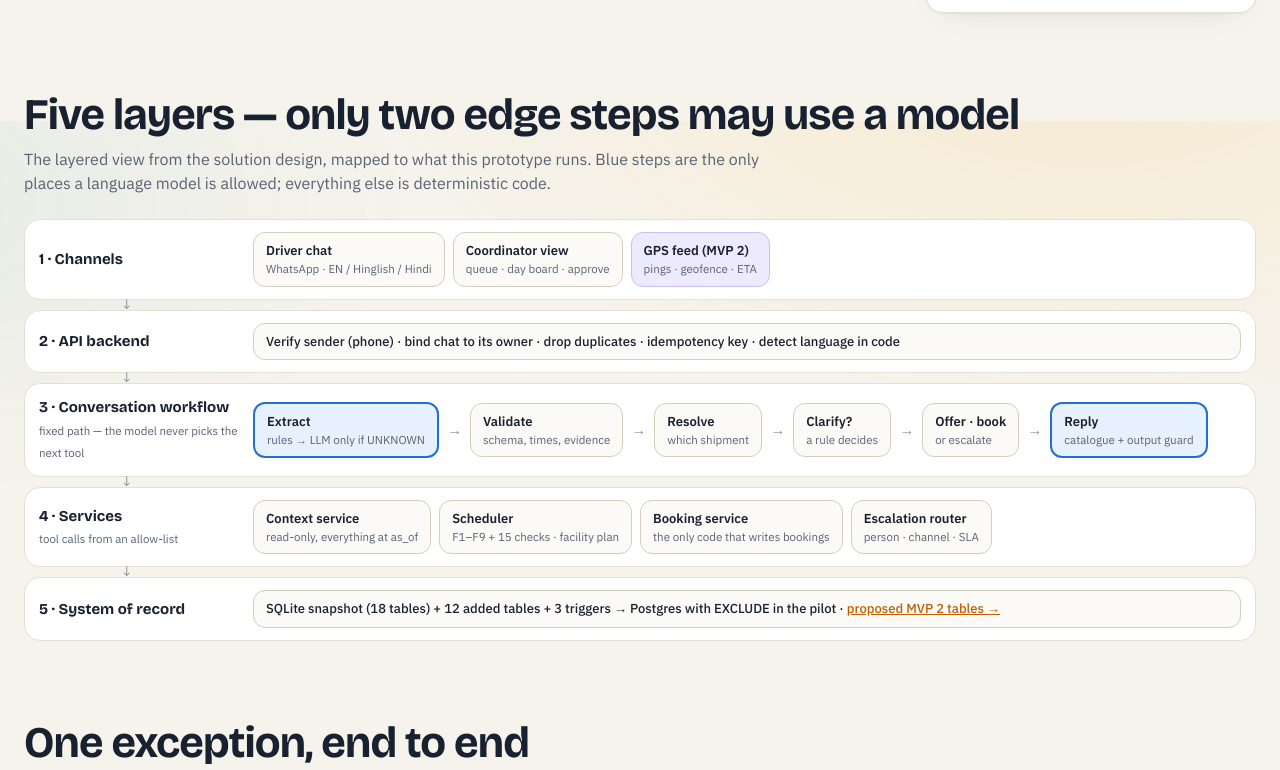
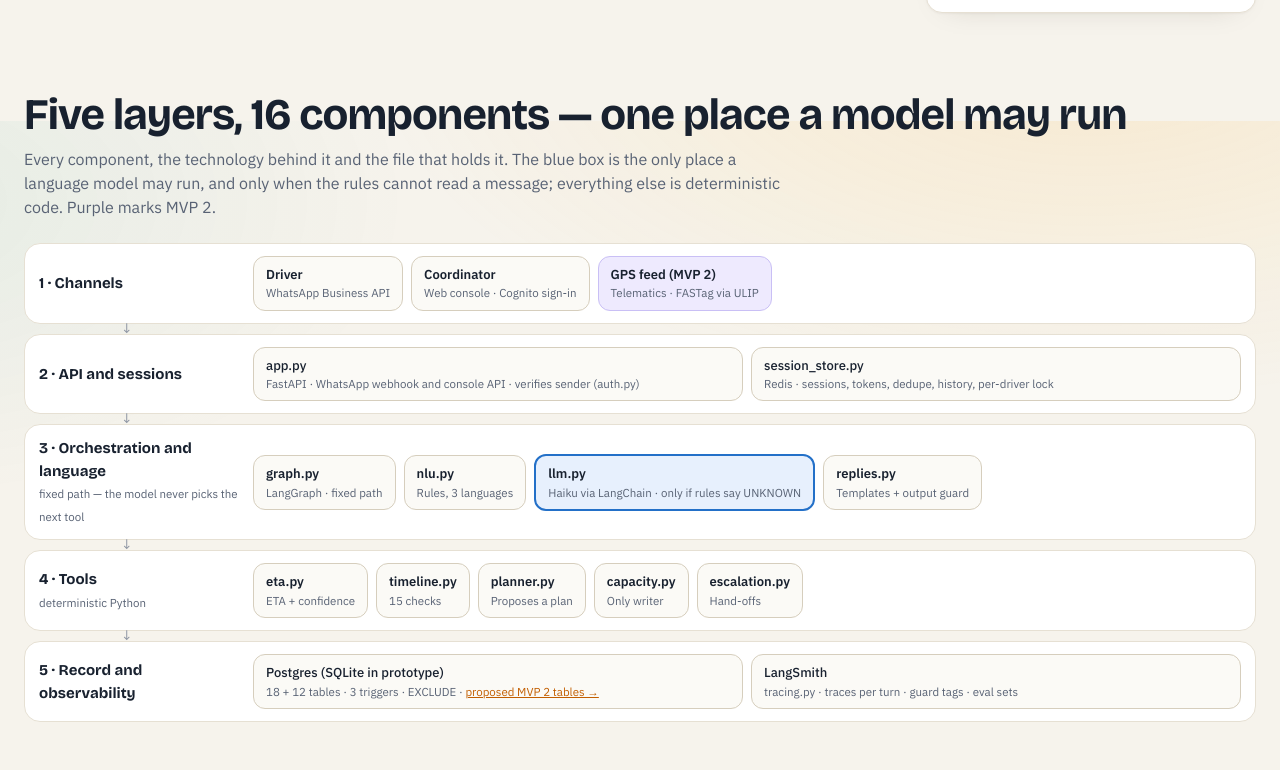
Before and after one commit to Shanny-dot/SetuHaul_Logistics_Management, a plain HTML site: page flow.html in a window 1280 px wide. Shown: the part 1479-2249 px from the top of the page. Drawn offline with nearby package versions, Linux system fonts and the light colour scheme.

Commit message:
Portal: architecture diagrams show the 16 components, files and technology
Co-Authored-By: Claude Opus 5.5 <noreply@anthropic.com>
Claude-Session: https://claude.ai/code/session_017T5icnFUFQz2BSZvHwwvrk

```diff
--- a/flow.html
+++ b/flow.html
@@ -126,7 +126,7 @@
 <main class="wrap">
 <div class="page-head"><div><div class="eyebrow">● Flow & Architecture</div><h1>From a WhatsApp message to a dock door</h1>
 <p>How the pieces fit, who owns each decision, and what a working day looks like for the two people this system serves: the driver on the road and the coordinator at Jaipur DC.</p>
-<div class="jump"><a class="btn" href="#architecture">Architecture</a><a class="btn" href="#layers">Five layers</a><a class="btn" href="#e2e">One exception, end to end</a><a class="btn" href="#life-driver">🚚 Life of a Driver</a><a class="btn" href="#life-coordinator">🎧 Life of a Coordinator</a><a class="btn" href="#meet">Where they meet</a></div></div></div>
+<div class="jump"><a class="btn" href="#architecture">Architecture</a><a class="btn" href="#layers">Five layers · 16 components</a><a class="btn" href="#e2e">One exception, end to end</a><a class="btn" href="#life-driver">🚚 Life of a Driver</a><a class="btn" href="#life-coordinator">🎧 Life of a Coordinator</a><a class="btn" href="#meet">Where they meet</a></div></div></div>
 
 <h2 class="sec-t" id="architecture" style="margin-top:30px">Architecture</h2>
 <p class="sec-p">One small container, one database, one write path. Language at the edges, deterministic code in the middle. Click any box, or play a trace to watch a real case travel through it.</p>
@@ -138,14 +138,14 @@
   </div>
 </div>
 
-<h2 class="sec-t" id="layers">Five layers — only two edge steps may use a model</h2>
-<p class="sec-p">The layered view from the solution design, mapped to what this prototype runs. Blue steps are the only places a language model is allowed; everything else is deterministic code.</p>
+<h2 class="sec-t" id="layers">Five layers, 16 components — one place a model may run</h2>
+<p class="sec-p">Every component, the technology behind it and the file that holds it. The blue box is the only place a language model may run, and only when the rules cannot read a message; everything else is deterministic code. Purple marks MVP 2.</p>
 <div class="layers5" id="layers5">
- <div class="ly"><div class="lt">1 · Channels</div><div class="lb"><span class="bx">Driver chat<small>WhatsApp · EN / Hinglish / Hindi</small></span><span class="bx">Coordinator view<small>queue · day board · approve</small></span><span class="bx mv">GPS feed (MVP 2)<small>pings · geofence · ETA</small></span></div></div>
- <div class="ly"><div class="lt">2 · API backend</div><div class="lb"><span class="bx wide">Verify sender (phone) · bind chat to its owner · drop duplicates · idempotency key · detect language in code</span></div></div>
- <div class="ly"><div class="lt">3 · Conversation workflow<br><small>fixed path — the model never picks the next tool</small></div><div class="lb flowr"><span class="bx llm">Extract<small>rules → LLM only if UNKNOWN</small></span><i>→</i><span class="bx">Validate<small>schema, times, evidence</small></span><i>→</i><span class="bx">Resolve<small>which shipment</small></span><i>→</i><span class="bx">Clarify?<small>a rule decides</small></span><i>→</i><span class="bx">Offer · book<small>or escalate</small></span><i>→</i><span class="bx llm">Reply<small>catalogue + output guard</small></span></div></div>
- <div class="ly"><div class="lt">4 · Services<br><small>tool calls from an allow-list</small></div><div class="lb"><span class="bx">Context service<small>read-only, everything at as_of</small></span><span class="bx">Scheduler<small>F1–F9 + 15 checks · facility plan</small></span><span class="bx">Booking service<small>the only code that writes bookings</small></span><span class="bx">Escalation router<small>person · channel · SLA</small></span></div></div>
- <div class="ly"><div class="lt">5 · System of record</div><div class="lb"><span class="bx wide">SQLite snapshot (18 tables) + 12 added tables + 3 triggers → Postgres with EXCLUDE in the pilot · <a href="insights.html#new-tables">proposed MVP 2 tables →</a></span></div></div>
+ <div class="ly"><div class="lt">1 · Channels</div><div class="lb"><span class="bx">Driver<small>WhatsApp Business API</small></span><span class="bx">Coordinator<small>Web console · Cognito sign-in</small></span><span class="bx mv">GPS feed (MVP 2)<small>Telematics · FASTag via ULIP</small></span></div></div>
+ <div class="ly"><div class="lt">2 · API and sessions</div><div class="lb"><span class="bx wide">app.py<small>FastAPI · WhatsApp webhook and console API · verifies sender (auth.py)</small></span><span class="bx wide">session_store.py<small>Redis · sessions, tokens, dedupe, history, per-driver lock</small></span></div></div>
+ <div class="ly"><div class="lt">3 · Orchestration and language<br><small>fixed path — the model never picks the next tool</small></div><div class="lb"><span class="bx">graph.py<small>LangGraph · fixed path</small></span><span class="bx">nlu.py<small>Rules, 3 languages</small></span><span class="bx llm">llm.py<small>Haiku via LangChain · only if rules say UNKNOWN</small></span><span class="bx">replies.py<small>Templates + output guard</small></span></div></div>
+ <div class="ly"><div class="lt">4 · Tools<br><small>deterministic Python</small></div><div class="lb"><span class="bx">eta.py<small>ETA + confidence</small></span><span class="bx">timeline.py<small>15 checks</small></span><span class="bx">planner.py<small>Proposes a plan</small></span><span class="bx">capacity.py<small>Only writer</small></span><span class="bx">escalation.py<small>Hand-offs</small></span></div></div>
+ <div class="ly"><div class="lt">5 · Record and observability</div><div class="lb"><span class="bx wide">Postgres (SQLite in prototype)<small>18 + 12 tables · 3 triggers · EXCLUDE · <a href="insights.html#new-tables">proposed MVP 2 tables →</a></small></span><span class="bx wide">LangSmith<small>tracing.py · traces per turn · guard tags · eval sets</small></span></div></div>
 </div>
 
 <h2 class="sec-t" id="e2e">One exception, end to end</h2>
@@ -176,24 +176,26 @@
 const N={
  drv:{x:20,y:70,w:150,h:64,l:'Driver',s:'WhatsApp · EN / Hing / Hindi',c:'#0B8A78',own:'People',d:'Writes in their own words. Identity comes from the verified phone number, never from what the message claims.'},
  disp:{x:20,y:560,w:150,h:64,l:'Carrier dispatcher',s:'told when a booking is released',c:'#586274',own:'People',d:'Hears automatically when a booking is released because the truck can no longer reach its window (e.g. APT1018 at 09:45).'},
- wa:{x:210,y:70,w:170,h:64,l:'WhatsApp webhook',s:'signature verified · dedupe',c:'#586274',own:'Channel',d:'Cloud API webhook. Same message ID, or the same text within 10 minutes, gets no second reply and no second ETA record.'},
+ wa:{x:210,y:70,w:170,h:64,l:'app.py · FastAPI',s:'webhook · signature · dedupe',c:'#586274',own:'API',d:'The HTTP entry point. Verifies Meta\'s signature on the WhatsApp webhook, rate-limits, drops repeated message IDs, takes a per-driver lock, runs one turn through graph.py and sends the reply. Also serves the coordinator console API.'},
+ ses:{x:210,y:170,w:170,h:64,l:'session_store.py',s:'Redis · sessions · history',c:'#586274',own:'API',d:'Redis keys for driver and coordinator sessions, sign-in tokens, the last 20 human and AI messages, WhatsApp message IDs already seen, the per-driver lock and the rate limit. A cache only: bookings never live here.'},
  wf:{x:430,y:40,w:470,h:600,l:'',s:'',c:'#DB7E00',box:true},
- id:{x:455,y:80,w:200,h:58,l:'Conversation workflow',s:'fixed state machine · 10 steps',c:'#DB7E00',own:'Code decides',d:'Turns one message into one reply by calling tools in a known order. Nothing lets a model pick the next tool — it is a workflow, not an agent loop.'},
- nlu:{x:680,y:80,w:200,h:58,l:'Language layer',s:'rules first: regex + word lists',c:'#2370C8',own:'Model reads',d:'Reads clock times, durations, ranges, choices, safety words and urgency claims with evidence. Hindi and Hinglish without a model call.'},
- llm:{x:700,y:160,w:180,h:50,l:'LLM fallback',s:'Claude Haiku · strict JSON',c:'#6A55D6',own:'Model reads',d:'Called only when rules return UNKNOWN. No tools, no database, no phone number. Output is schema-checked; it can change what we ask, never what we book.'},
- eta:{x:455,y:240,w:200,h:58,l:'ETA resolver',s:'late edge · plausibility checks',c:'#DB7E00',own:'Code decides',d:'Plans on the late side of each estimate and flags impossible ETAs (a truck on two trips, a truck still inside the DC).'},
- feas:{x:680,y:240,w:200,h:58,l:'Feasibility engine',s:'15 checks per slot',c:'#DB7E00',own:'Code decides',d:'Door type, weight, unload length, changeover, breakdowns, maintenance, driver limits, earmarks. Every rejected slot keeps its reason.'},
- plan:{x:455,y:330,w:200,h:58,l:'Scheduling tool',s:'priority + repair · proposes only',c:'#DB7E00',own:'Code decides',d:'Plans all trucks at the facility, sets 20-minute earmarks for scarce capacity, suggests swaps. It never books.'},
- hm:{x:680,y:330,w:200,h:58,l:'Health monitor',s:'re-checks on every event',c:'#DB7E00',own:'Code decides',d:'Every dock event or ETA change re-checks all live bookings: OK, AT_RISK, CERTAIN_MISS or INVALID. Flagged the reefer clash 7 hours early.'},
- cap:{x:455,y:420,w:200,h:58,l:'Capacity layer',s:'commit · hold · approve · swap',c:'#0B8A78',own:'Code decides',d:'Every booking re-checks and writes in one transaction. Idempotent on the WhatsApp message ID. Holds exist only while a coordinator decides.'},
- esc:{x:680,y:420,w:200,h:58,l:'Escalation router',s:'right person · working channel',c:'#D9363E',own:'Person decides',d:'Picks the person and channel by reason and urgency; skips vacant roles and failed channels; sets an SLA.'},
- rep:{x:455,y:510,w:425,h:58,l:'Reply catalogue + output guard',s:'34 templates × 3 languages · every dock & time must be in the evidence',c:'#2370C8',own:'Code decides',d:'"Booked" may appear only after a commit returned CONFIRMED. The guard blocked one of our own replies during development — and was right.'},
- db:{x:960,y:300,w:210,h:80,l:'Managed Postgres',s:'EXCLUDE no-overlap · guard triggers',c:'#6A55D6',own:'Database refuses',d:'The last line of defence. Even if the code had a bug, overlapping time on one door, an overweight load or a closed slot cannot be written.'},
+ id:{x:455,y:80,w:200,h:58,l:'graph.py + workflow.py',s:'LangGraph · fixed path · 10 steps',c:'#DB7E00',own:'Code decides',d:'LangGraph StateGraph over the workflow steps: verify → dedupe → read → safety → dispatch. Edges depend on the state of the turn, never on a model. A test proves it gives exactly the same turns as workflow.handle().'},
+ nlu:{x:680,y:80,w:200,h:58,l:'nlu.py',s:'rules first · 3 languages',c:'#2370C8',own:'Model reads',d:'Reads clock times, durations, ranges, choices, safety words and urgency claims with evidence. Hindi and Hinglish without a model call.'},
+ llm:{x:700,y:160,w:180,h:50,l:'llm.py',s:'Haiku via LangChain · JSON',c:'#6A55D6',own:'Model reads',d:'Called only when rules return UNKNOWN. No tools, no database, no phone number. Output is schema-checked; it can change what we ask, never what we book.'},
+ eta:{x:455,y:240,w:200,h:58,l:'eta.py',s:'ETA + confidence · late edge',c:'#DB7E00',own:'Code decides',d:'Plans on the late side of each estimate and flags impossible ETAs (a truck on two trips, a truck still inside the DC).'},
+ feas:{x:680,y:240,w:200,h:58,l:'timeline.py',s:'feasibility · 15 checks per slot',c:'#DB7E00',own:'Code decides',d:'Door type, weight, unload length, changeover, breakdowns, maintenance, driver limits, earmarks. Every rejected slot keeps its reason.'},
+ plan:{x:455,y:330,w:200,h:58,l:'planner.py',s:'priority + repair · proposes only',c:'#DB7E00',own:'Code decides',d:'Plans all trucks at the facility, sets 20-minute earmarks for scarce capacity, suggests swaps. It never books.'},
+ hm:{x:680,y:330,w:200,h:58,l:'planner.health()',s:'re-checks bookings on every event',c:'#DB7E00',own:'Code decides',d:'Every dock event or ETA change re-checks all live bookings: OK, AT_RISK, CERTAIN_MISS or INVALID. Flagged the reefer clash 7 hours early.'},
+ cap:{x:455,y:420,w:200,h:58,l:'capacity.py',s:'only writer · commit · hold · swap',c:'#0B8A78',own:'Code decides',d:'Every booking re-checks and writes in one transaction. Idempotent on the WhatsApp message ID. Holds exist only while a coordinator decides.'},
+ esc:{x:680,y:420,w:200,h:58,l:'escalation.py',s:'right person · working channel',c:'#D9363E',own:'Person decides',d:'Picks the person and channel by reason and urgency; skips vacant roles and failed channels; sets an SLA.'},
+ rep:{x:455,y:510,w:425,h:58,l:'replies.py · templates + output guard',s:'34 templates × 3 languages · every dock & time must be in the evidence',c:'#2370C8',own:'Code decides',d:'"Booked" may appear only after a commit returned CONFIRMED. The guard blocked one of our own replies during development — and was right.'},
+ db:{x:960,y:300,w:210,h:80,l:'Postgres (SQLite in prototype)',s:'18 + 12 tables · 3 triggers · EXCLUDE',c:'#6A55D6',own:'Database refuses',d:'The last line of defence. Even if the code had a bug, overlapping time on one door, an overweight load or a closed slot cannot be written.'},
  out:{x:960,y:440,w:210,h:64,l:'Outbox',s:'WhatsApp · SMS · e-mail · phone',c:'#586274',own:'Channel',d:'Nothing is sent outside a transaction. A sender drains committed messages to the right channel.'},
- crd:{x:960,y:70,w:210,h:70,l:'Coordinator console',s:'Day Board · Hand-offs · Planner',c:'#DB7E00',own:'Person decides',d:'Approves holds, moves bookings, handles no-slot cases. Every approval is re-checked before anything is booked.'},
+ crd:{x:960,y:70,w:210,h:70,l:'Coordinator console',s:'Cognito sign-in · auth.py',c:'#DB7E00',own:'Person decides',d:'Signs in with Cognito (email or mobile; demo tokens offline, auth.py). Approves holds, moves bookings, handles no-slot cases. Every approval is re-checked before anything is booked.'},
+ ls:{x:960,y:540,w:210,h:64,l:'LangSmith',s:'tracing.py · traces · guard tags',c:'#6A55D6',own:'Observability',d:'One trace per driver turn, with each LangGraph node and the LLM call as child runs. Phone numbers are masked; guardrail results are tags (guard:blocked, safety, option_gone, escalated).'},
  sm:{x:960,y:170,w:210,h:56,l:'Shift manager',s:'phone call for safety',c:'#D9363E',own:'Person decides',d:'Safety words stop all scheduling talk and page the shift manager by phone — Anita Joshi on 4 August.'}
 };
-const E=[['drv','wa'],['wa','id'],['id','nlu'],['nlu','llm'],['id','eta'],['eta','feas'],['feas','plan'],['plan','hm'],['feas','cap'],['cap','db'],['hm','esc'],['id','esc'],['cap','rep'],['rep','out'],['esc','out'],['out','drv'],['out','crd'],['out','sm'],['out','disp'],['crd','cap'],['db','hm']];
+const E=[['wa','ses'],['rep','ls'],['drv','wa'],['wa','id'],['id','nlu'],['nlu','llm'],['id','eta'],['eta','feas'],['feas','plan'],['plan','hm'],['feas','cap'],['cap','db'],['hm','esc'],['id','esc'],['cap','rep'],['rep','out'],['esc','out'],['out','drv'],['out','crd'],['out','sm'],['out','disp'],['crd','cap'],['db','hm']];
 const svg=$('#asvg'),NS='http://www.w3.org/2000/svg';
 function ctr(n,side){const o=N[n];return side==='r'?[o.x+o.w,o.y+o.h/2]:side==='l'?[o.x,o.y+o.h/2]:side==='t'?[o.x+o.w/2,o.y]:side==='b'?[o.x+o.w/2,o.y+o.h]:[o.x+o.w/2,o.y+o.h/2]}
 function path(a,b){const A=N[a],B=N[b];let p,q;
@@ -204,13 +206,13 @@ function path(a,b){const A=N[a],B=N[b];let p,q;
   const mx=(p[0]+q[0])/2,my=(p[1]+q[1])/2;
   return Math.abs(p[0]-q[0])>Math.abs(p[1]-q[1])?`M${p[0]} ${p[1]} C ${mx} ${p[1]}, ${mx} ${q[1]}, ${q[0]} ${q[1]}`:`M${p[0]} ${p[1]} C ${p[0]} ${my}, ${q[0]} ${my}, ${q[0]} ${q[1]}`}
 let html='<defs><marker id="ah" viewBox="0 0 10 10" refX="9" refY="5" markerWidth="7" markerHeight="7" orient="auto"><path d="M0 0L10 5L0 10z" fill="#C9BEA6"/></marker></defs>';
-html+=`<rect x="${N.wf.x}" y="${N.wf.y}" width="${N.wf.w}" height="${N.wf.h}" rx="22" fill="#FFF9EE" stroke="#E9C88E" stroke-dasharray="6 6"/><text x="${N.wf.x+24}" y="${N.wf.y+24}" class="cap">ONE SMALL CONTAINER · PYTHON</text>`;
-html+=`<text x="960" y="56" class="cap">PEOPLE</text><text x="960" y="292" class="cap">SYSTEM OF RECORD</text><text x="20" y="56" class="cap">ON THE ROAD</text>`;
+html+=`<rect x="${N.wf.x}" y="${N.wf.y}" width="${N.wf.w}" height="${N.wf.h}" rx="22" fill="#FFF9EE" stroke="#E9C88E" stroke-dasharray="6 6"/><text x="${N.wf.x+24}" y="${N.wf.y+24}" class="cap">ONE CONTAINER · PYTHON · LANGGRAPH</text>`;
+html+=`<text x="960" y="56" class="cap">PEOPLE</text><text x="960" y="292" class="cap">RECORD · OBSERVABILITY</text><text x="20" y="56" class="cap">ON THE ROAD</text>`;
 E.forEach(([a,b],i)=>{html+=`<path id="e${i}" class="ed" data-a="${a}" data-b="${b}" d="${path(a,b)}" marker-end="url(#ah)"/>`});
 Object.entries(N).forEach(([k,o])=>{if(o.box)return;html+=`<g class="nd" data-k="${k}"><rect class="b" x="${o.x}" y="${o.y}" width="${o.w}" height="${o.h}" rx="14" fill="#fff" stroke="${o.c}" stroke-width="1.4"/><rect x="${o.x}" y="${o.y+12}" width="4" height="${o.h-24}" rx="2" fill="${o.c}"/>
   <text x="${o.x+16}" y="${o.y+o.h/2-3}" class="lbl">${o.l}</text><text x="${o.x+16}" y="${o.y+o.h/2+14}" class="sub">${o.s}</text></g>`});
 // ambient packets
-const PK=[[0,'#0B8A78',0],[1,'#0B8A78',.5],[2,'#2370C8',1],[4,'#DB7E00',1.5],[5,'#DB7E00',2],[8,'#0B8A78',2.5],[9,'#6A55D6',3],[12,'#2370C8',3.5],[13,'#586274',4],[15,'#0B8A78',4.5],[16,'#DB7E00',2.2],[20,'#6A55D6',3.6]];
+const PK=[[2,'#0B8A78',0],[3,'#0B8A78',.5],[4,'#2370C8',1],[6,'#DB7E00',1.5],[7,'#DB7E00',2],[10,'#0B8A78',2.5],[11,'#6A55D6',3],[14,'#2370C8',3.5],[15,'#586274',4],[17,'#0B8A78',4.5],[18,'#DB7E00',2.2],[22,'#6A55D6',3.6]];
 PK.forEach(([e,c,b])=>{html+=`<circle r="5" fill="${c}" visibility="hidden"><set attributeName="visibility" to="visible" begin="${b}s"/><animateMotion dur="2.4s" begin="${b}s" repeatCount="indefinite"><mpath href="#e${e}"/></animateMotion></circle>`});
 svg.innerHTML=html;
 function showNode(k){const o=N[k];$('#det').innerHTML=`<div class="own" style="color:${o.c}">${o.own}</div><h4>${o.l}</h4><p>${o.s}</p><p style="color:var(--text)">${o.d}</p>`;
```
Also changed, not shown: how.html (+13 -8 lines).
